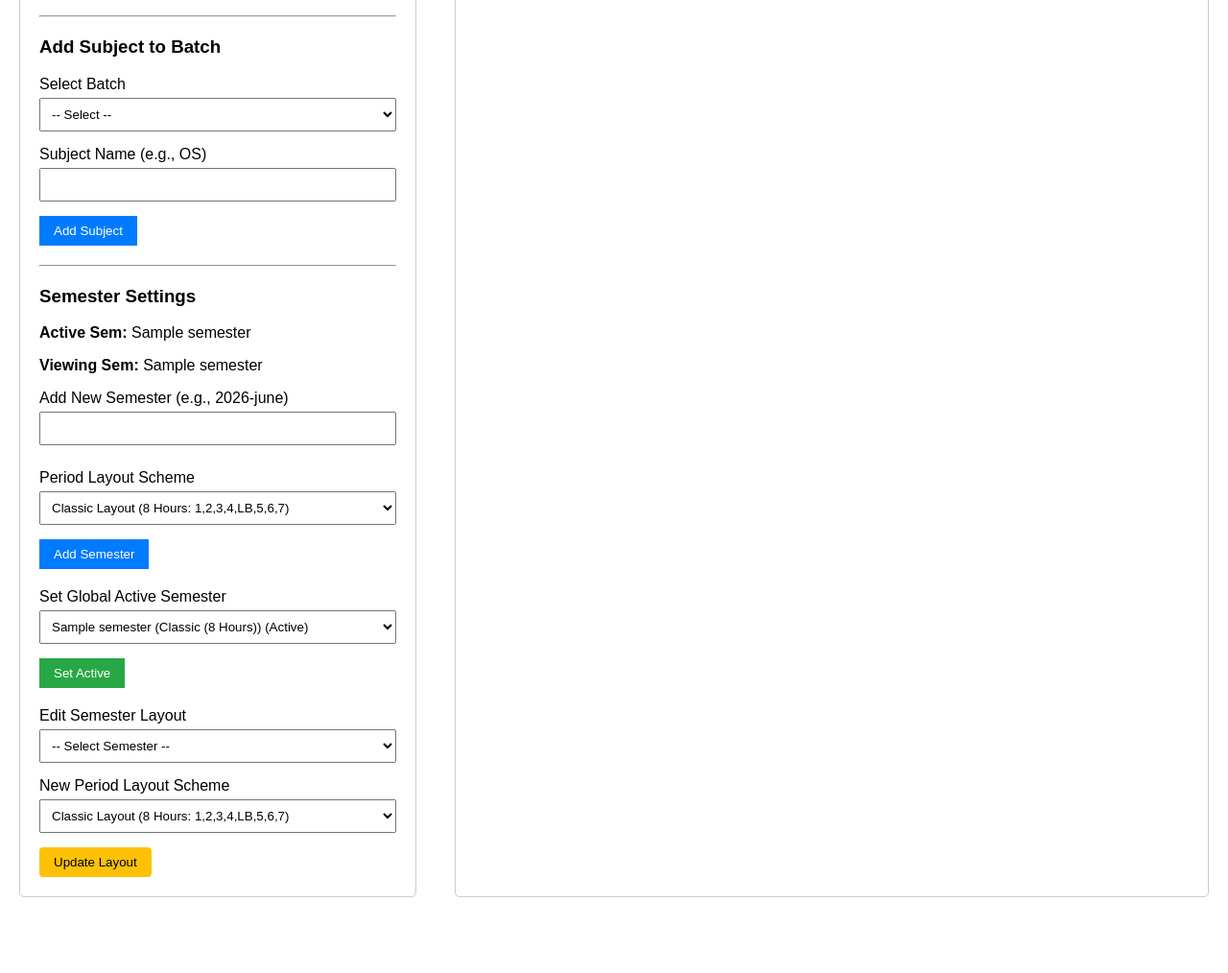
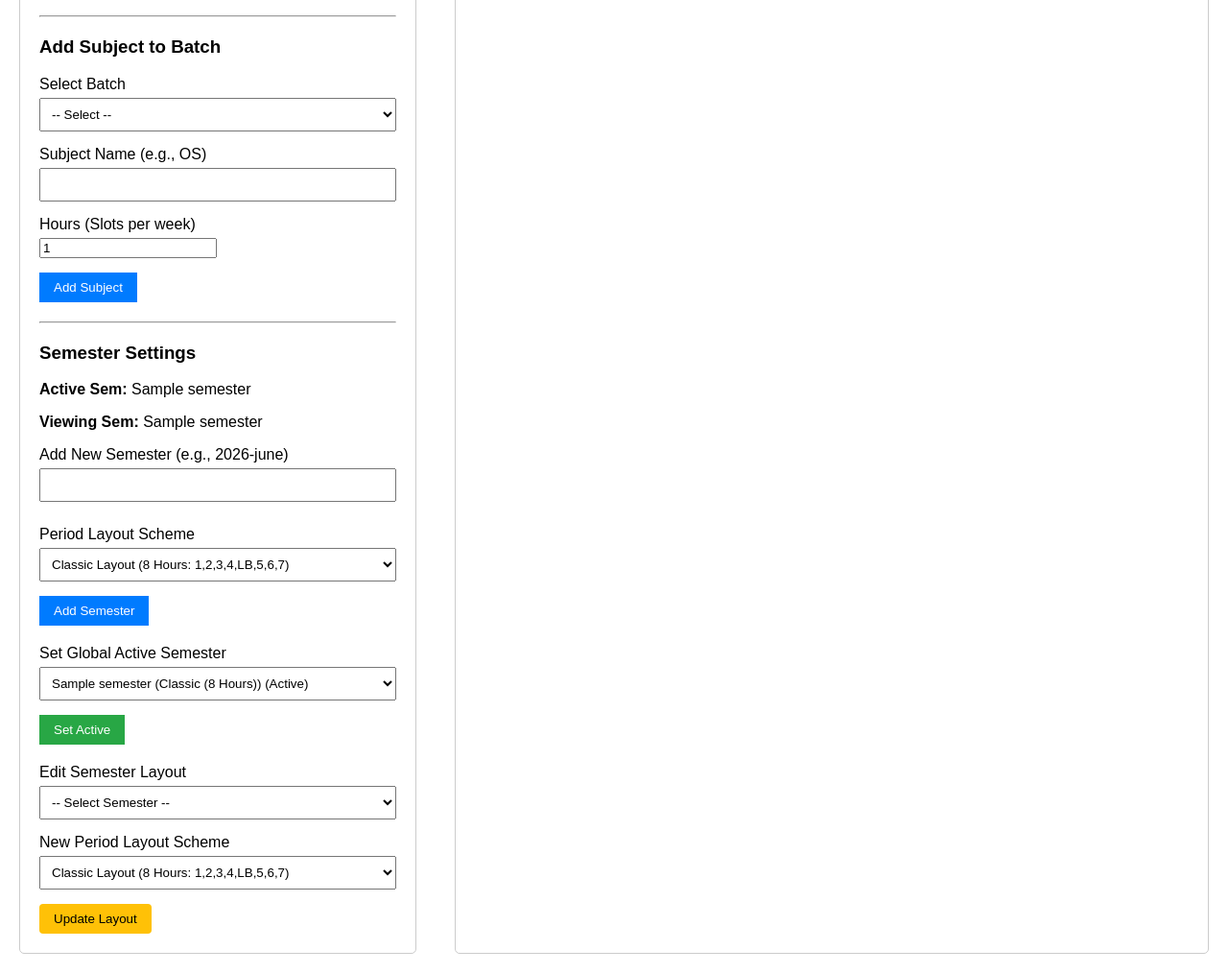
Before and after one commit to varunpnair92/timetable, a Django app: page /manage-batches/ in a window 1280 px wide. Shown: the part 580-1594 px from the top of the page at 96% size. Before the commit the page ends 1515 px from the top, so only its background shows below. Run offline with Django 5.2, Linux system fonts and the light colour scheme; tables that the repository leaves empty hold one stand-in row (values such as "Sample post"); parts of the project's set-up code (start-up, migrations or seed data) failed here and were passed over.

Commit message:
feat: add default slots/hours configuration to batch subjects

```diff
--- a/fisat/models.py
+++ b/fisat/models.py
@@ -39,6 +39,7 @@ class Batch(models.Model):
 class BatchSubject(models.Model):
     batch = models.ForeignKey(Batch, related_name='subjects', on_delete=models.CASCADE)
     subject_name = models.CharField(max_length=100)
+    hours = models.IntegerField(default=1)
 
     def __str__(self):
         return f"{self.subject_name} ({self.batch.name})"
--- a/fisat/views.py
+++ b/fisat/views.py
@@ -2123,9 +2123,10 @@ def manage_batches(request):
         elif action == "add_subject":
             batch_id = request.POST.get('batch_id')
             subject_name = request.POST.get('subject_name')
+            hours = int(request.POST.get('hours', 1))
             if batch_id and subject_name:
                 batch = Batch.objects.get(id=batch_id)
-                BatchSubject.objects.create(batch=batch, subject_name=subject_name)
+                BatchSubject.objects.create(batch=batch, subject_name=subject_name, hours=hours)
         elif action == "assign_batch_to_semester":
             batch_names = request.POST.getlist('batch_names')
             target_period = request.POST.get('period')
@@ -2396,7 +2397,7 @@ def auto_lab_allotment_view(request):
         batch_data.append({
             'id': b.id,
             'name': b.name,
-            'subjects': [s.subject_name for s in b.subjects.all()]
+            'subjects': [{'name': s.subject_name, 'hours': s.hours} for s in b.subjects.all()]
         })
 
     semesters = Semester.objects.all().order_by('name')
--- a/templates/manage_batches.html
+++ b/templates/manage_batches.html
@@ -98,6 +98,10 @@
                     <label>Subject Name (e.g., OS)</label>
                     <input type="text" name="subject_name" required>
                 </div>
+                <div class="form-group">
+                    <label>Hours (Slots per week)</label>
+                    <input type="number" name="hours" min="1" value="1" required>
+                </div>
                 <button type="submit">Add Subject</button>
             </form>
 
@@ -190,7 +194,7 @@
                         <td>
                             <ul>
                             {% for subject in batch.subjects.all %}
-                                <li>{{ subject.subject_name }}</li>
+                                <li>{{ subject.subject_name }} ({{ subject.hours }} slots)</li>
                             {% empty %}
                                 <li><em>No subjects added</em></li>
                             {% endfor %}
```
Also changed, not shown: templates/auto_lab_allotment.html (+7 -4 lines).
